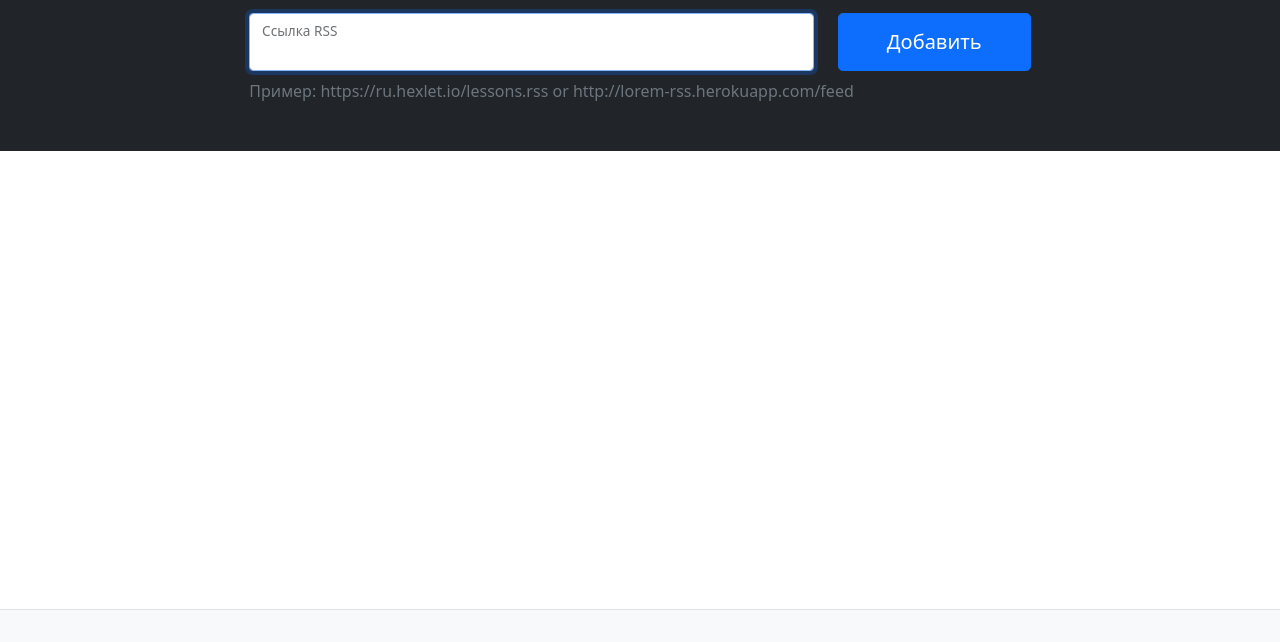
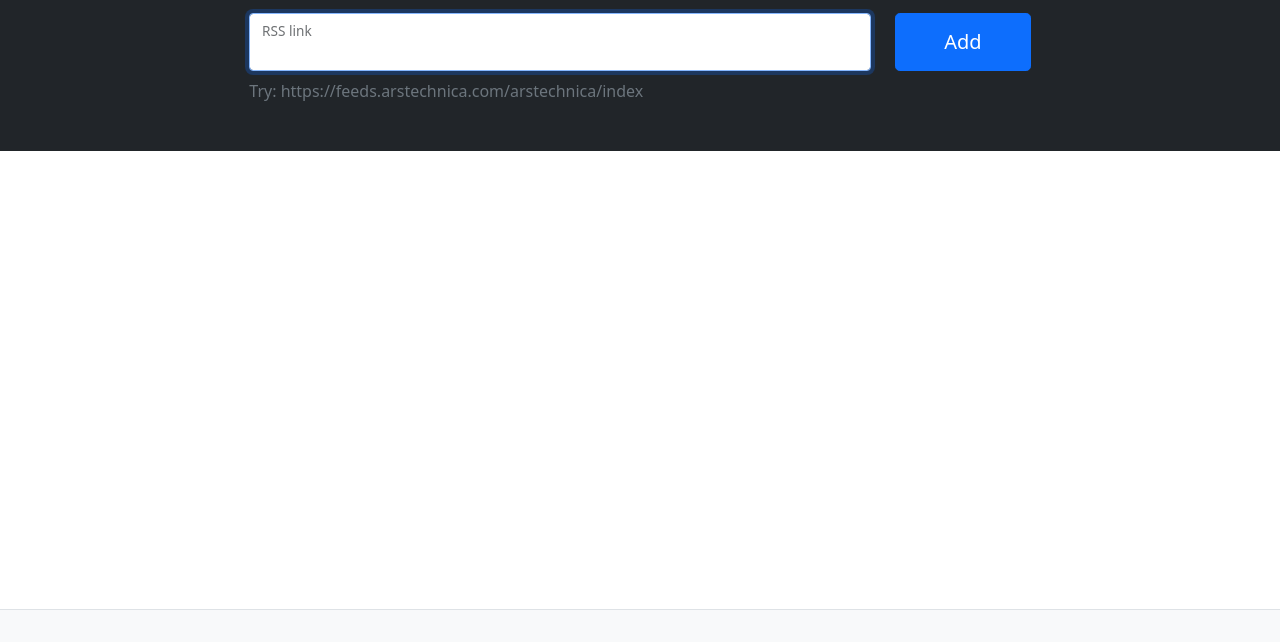
Before and after one commit to dnk530/RSS-reader, a website built with webpack: page index.html in a window 1280 px wide. Shown: the part 158-800 px from the top of the page. Built offline with nearby package versions, Linux system fonts and the light colour scheme; what on-change would draw is missing.

Commit message:
fix: change default language

```diff
--- a/index.html
+++ b/index.html
@@ -43,7 +43,7 @@
                             </div>
                         </div>
                     </form>
-                    <p class="mt-2 mb-0 text-muted"><span class="example">Try</span>: https://ru.hexlet.io/lessons.rss or http://lorem-rss.herokuapp.com/feed</p>
+                    <p class="mt-2 mb-0 text-muted"><span class="example">Try</span>: https://feeds.arstechnica.com/arstechnica/index</p>
                     <p class="feedback m-0 position-absolute small text-danger"></p>
                 </div>
             </div>
--- a/src/init.js
+++ b/src/init.js
@@ -4,7 +4,7 @@ import initializeWatcher from './view';
 import resources from './locales/index';
 import fetchData from './fetcher';
 
-const defaultLng = 'ru';
+const defaultLng = 'en';
 
 export default () => {
   const i18nextInstance = i18next.createInstance();
```
